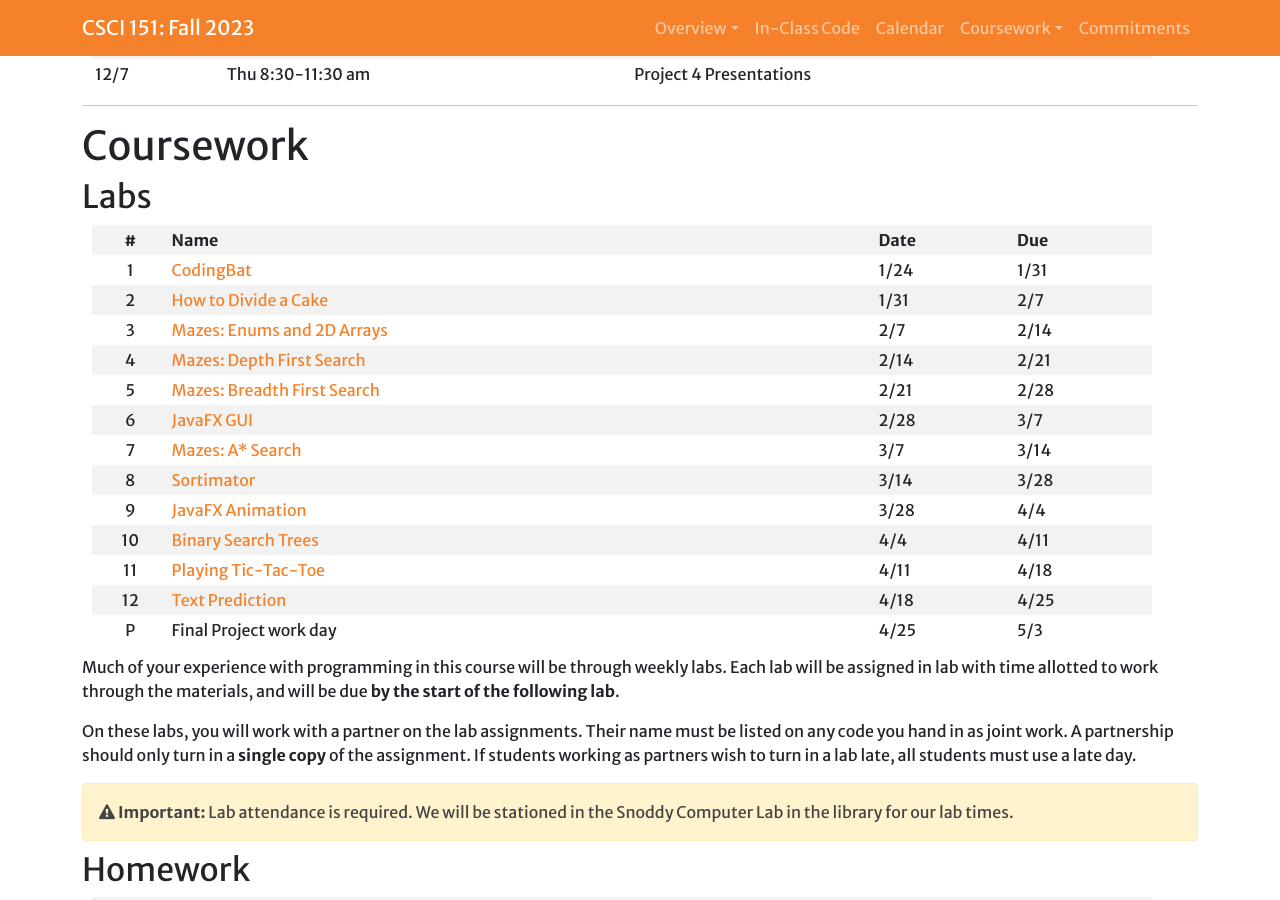
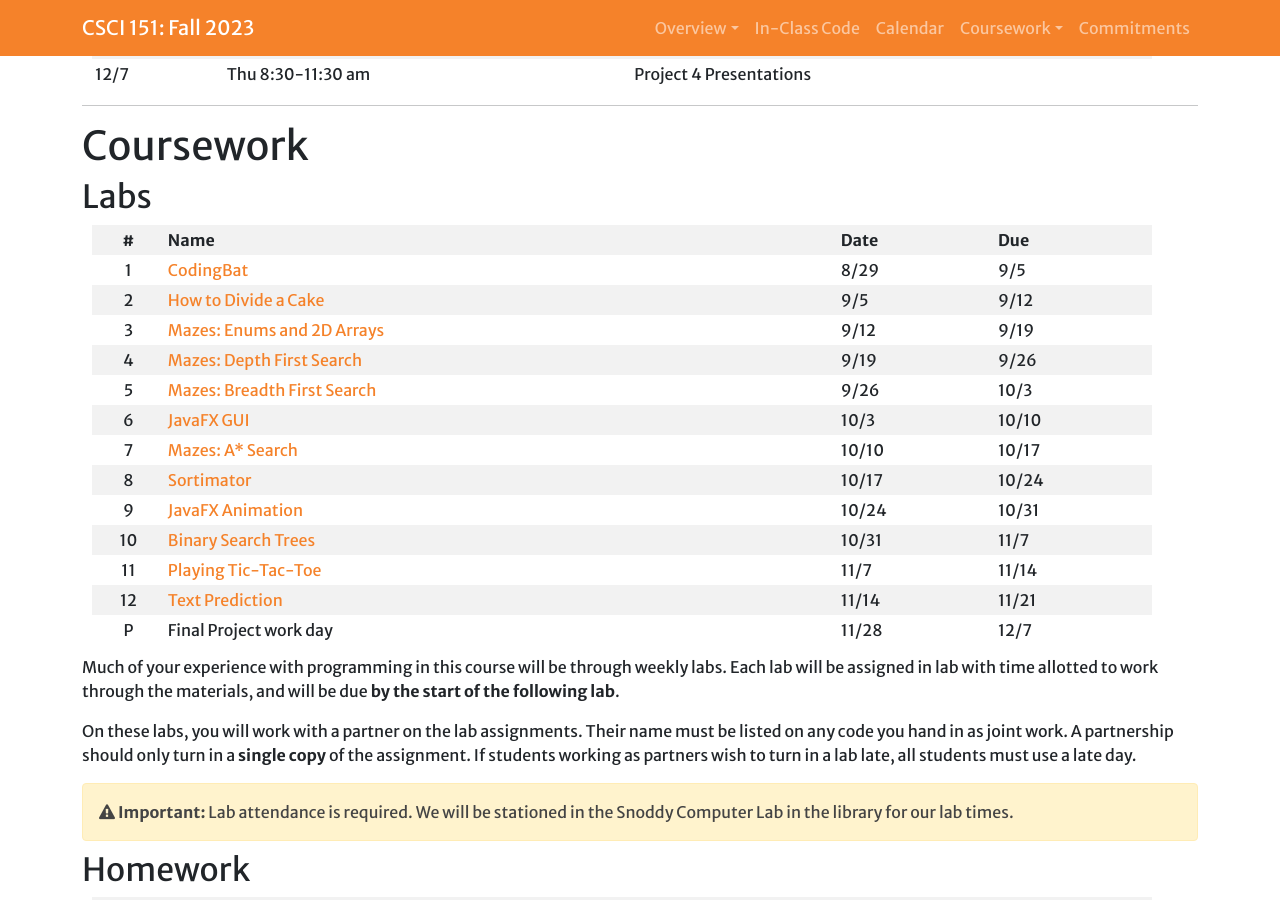
Before and after one commit to Hendrix-CS/csci151, a Jekyll site: the page built from index.md, in a window 1280 px wide and 900 px high, scrolled down 3930 px. Built offline with Jekyll 4.4.1, drawn with Linux system fonts in a browser that asks for light colours; a script that is not in the unit is left out; our own code applies the rules of GitHub Pages for plain Markdown files; some of the changed text lies outside the part shown.

Commit message:
Updated more dates.

```diff
--- a/index.md
+++ b/index.md
@@ -175,19 +175,19 @@ When we write code together in class, it will be posted here!
 
 | #  | Name                                                               | Date | Due  |
 |:--:|-----                                                               | ---- | ---- |
-|1 | [CodingBat]({{site.baseurl}}/labs/codingbat.html)                    | 1/24 | 1/31 |
-|2 | [How to Divide a Cake]({{site.baseurl}}/labs/cake.html)              | 1/31 | 2/7  |
-|3 | [Mazes: Enums and 2D Arrays]({{site.baseurl}}/labs/maze-enums.html)  | 2/7  | 2/14 |
-|4 | [Mazes: Depth First Search]({{site.baseurl}}/labs/maze-dfs.html)     | 2/14 | 2/21 |
-|5 | [Mazes: Breadth First Search]({{site.baseurl}}/labs/maze-bfs.html)   | 2/21 | 2/28 |
-|6 | [JavaFX GUI]({{site.baseurl}}/labs/javafx.html)                      | 2/28 | 3/7  |
-|7 | [Mazes: A* Search]({{site.baseurl}}/labs/maze-astar.html)            | 3/7  | 3/14 |
-|8 | [Sortimator]({{site.baseurl}}/labs/sortimator.html)                  | 3/14 | 3/28 |
-|9 | [JavaFX Animation]({{site.baseurl}}/labs/animation.html)             | 3/28 | 4/4  |
-|10 | [Binary Search Trees]({{site.baseurl}}/labs/binarysearchtrees.html) | 4/4  | 4/11 |
-|11 | [Playing Tic-Tac-Toe]({{site.baseurl}}/labs/tic-tac-toe.html)       | 4/11 | 4/18 |
-|12 | [Text Prediction]({{site.baseurl}}/labs/text-prediction.html)       | 4/18 | 4/25 |
-|P  | Final Project work day                                              | 4/25 | 5/3  |
+|1 | [CodingBat]({{site.baseurl}}/labs/codingbat.html)                    | 8/29 | 9/5  |
+|2 | [How to Divide a Cake]({{site.baseurl}}/labs/cake.html)              | 9/5  | 9/12 |
+|3 | [Mazes: Enums and 2D Arrays]({{site.baseurl}}/labs/maze-enums.html)  | 9/12 | 9/19 |
+|4 | [Mazes: Depth First Search]({{site.baseurl}}/labs/maze-dfs.html)     | 9/19 | 9/26 |
+|5 | [Mazes: Breadth First Search]({{site.baseurl}}/labs/maze-bfs.html)   | 9/26 | 10/3 |
+|6 | [JavaFX GUI]({{site.baseurl}}/labs/javafx.html)                      | 10/3 | 10/10|
+|7 | [Mazes: A* Search]({{site.baseurl}}/labs/maze-astar.html)            | 10/10| 10/17|
+|8 | [Sortimator]({{site.baseurl}}/labs/sortimator.html)                  | 10/17| 10/24|
+|9 | [JavaFX Animation]({{site.baseurl}}/labs/animation.html)             | 10/24| 10/31|
+|10 | [Binary Search Trees]({{site.baseurl}}/labs/binarysearchtrees.html) | 10/31| 11/7 |
+|11 | [Playing Tic-Tac-Toe]({{site.baseurl}}/labs/tic-tac-toe.html)       | 11/7 | 11/14|
+|12 | [Text Prediction]({{site.baseurl}}/labs/text-prediction.html)       | 11/14| 11/21|
+|P  | Final Project work day                                              | 11/28| 12/7 |
 
 Much of your experience with programming in this course will be through weekly labs. Each lab will be assigned in lab with time allotted to work through the materials, and will be due **by the start of the following lab**.
 
```
Also changed, not shown: other parts of index.md (+28 -28 lines).
